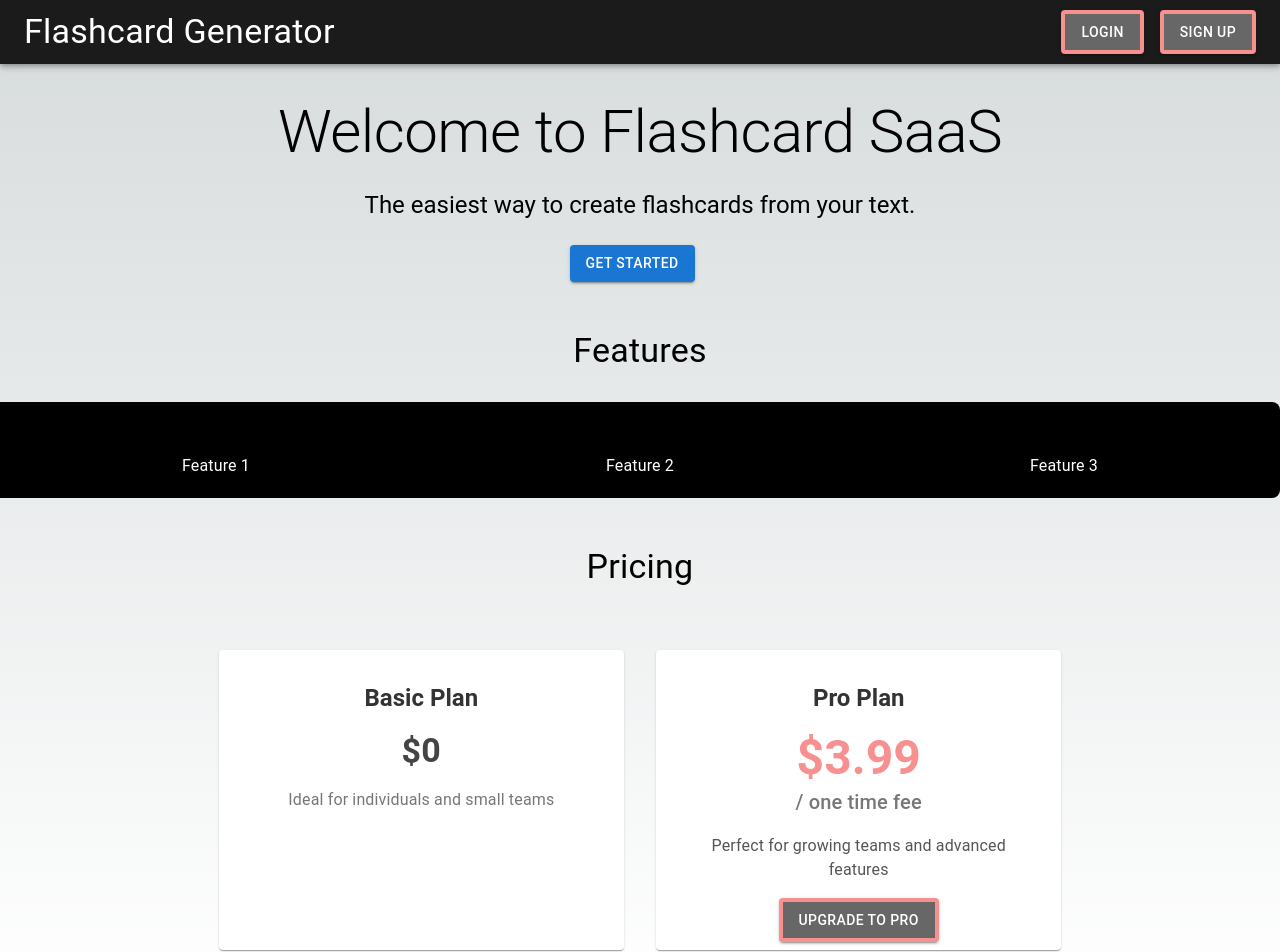
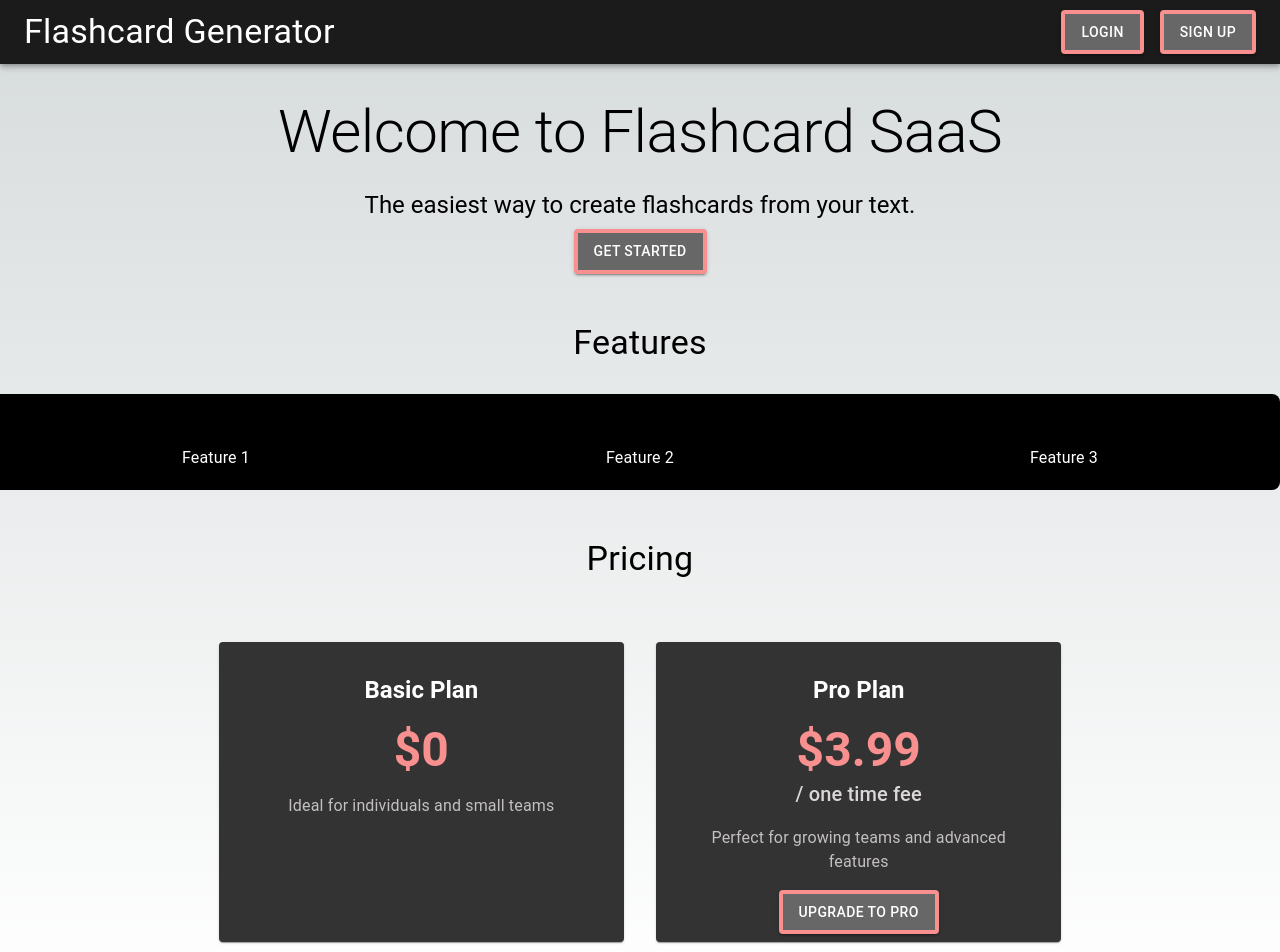
Before and after one commit to mahajan-codes/flashcard_saas, a Next.js app: page / in a window 1280 px wide. Shown: the top 952 px of the page. Built offline with nearby package versions, Linux system fonts and the light colour scheme; no server answers.

Commit message:
updated frontend colors and style of generate page

```diff
--- a/app/page.js
+++ b/app/page.js
@@ -94,15 +94,18 @@ export default function Home() {
         </Typography>
         <Button
           variant="contained"
-          color="primary"
-          sx={{ mt: 2, mr: 2 }}
+          sx={{
+            border: "4px solid #f89090",
+            backgroundColor: "#676767", // Custom background color
+            color: "#FFFFFF", // Custom text color
+            "&:hover": {
+              backgroundColor: "#f89090", // Custom hover background color
+            },
+          }}
           href="/generate"
         >
           Get Started
         </Button>
-        {/* <Button variant="outlined" color="primary" sx={{ mt: 2 }}>
-          Learn More
-        </Button> */}
       </Box>
       {/* Feature Section */}
       {/* This section highlights the key features of the application, using a grid layout to display them. */}
@@ -165,6 +168,7 @@ export default function Home() {
                 display: "flex",
                 flexDirection: "column",
                 justifyContent: "space-between",
+                backgroundColor: "#333", // Dark background color for the card
               }}
             >
               <CardContent sx={{ textAlign: "center", padding: 4 }}>
@@ -172,15 +176,15 @@ export default function Home() {
                   <Typography
                     variant="h5"
                     component="div"
-                    sx={{ fontWeight: "bold", color: "#333" }}
+                    sx={{ fontWeight: "bold", color: "#fff" }}
                   >
                     Basic Plan
                   </Typography>
                 </Box>
                 <Typography
-                  variant="h4"
+                  variant="h3"
                   component="div"
-                  sx={{ fontWeight: "bold", color: "#444" }}
+                  sx={{ fontWeight: "bold", color: "#f89090" }}
                 >
                   $0
                 </Typography>
@@ -188,7 +192,7 @@ export default function Home() {
                   <Typography
                     variant="body1"
                     component="div"
-                    sx={{ color: "#777" }}
+                    sx={{ color: "#c4c0c0" }}
                   >
                     Ideal for individuals and small teams
                   </Typography>
@@ -210,6 +214,7 @@ export default function Home() {
                 display: "flex",
                 flexDirection: "column",
                 justifyContent: "space-between",
+                backgroundColor: "#333", // Dark background color for the card
               }}
             >
               <CardContent sx={{ textAlign: "center", padding: 4 }}>
@@ -217,7 +222,7 @@ export default function Home() {
                   <Typography
                     variant="h5"
                     component="div"
-                    sx={{ fontWeight: "bold", color: "#333" }}
+                    sx={{ fontWeight: "bold", color: "#fff" }}
                   >
                     Pro Plan
                   </Typography>
@@ -229,14 +234,18 @@ export default function Home() {
                 >
                   $3.99
                 </Typography>
-                <Typography variant="h6" component="div" sx={{ color: "#777" }}>
+                <Typography
+                  variant="h6"
+                  component="div"
+                  sx={{ color: "#dbd7d7" }}
+                >
                   / one time fee
                 </Typography>
                 <Box my={2}>
                   <Typography
                     variant="body1"
                     component="div"
-                    sx={{ color: "#555" }}
+                    sx={{ color: "#c4c0c0" }}
                   >
                     Perfect for growing teams and advanced features
                   </Typography>
```
Also changed, not shown: app/generate/page.js (+18 -4 lines).
